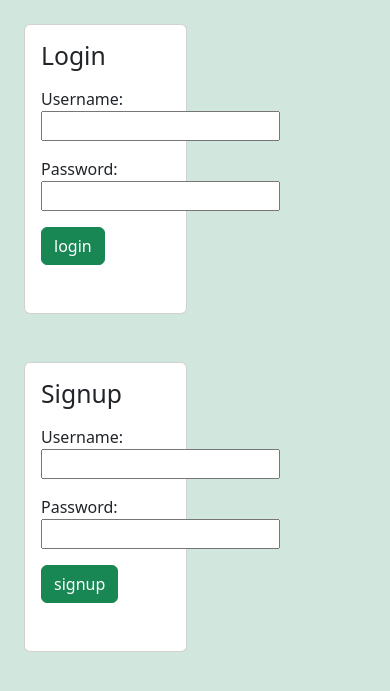
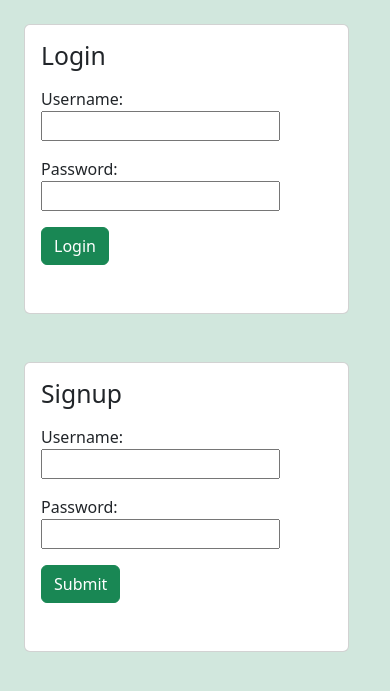
Before and after one commit to rmoscoe/tech-blog, a Node server app: page /login in a window 390 px wide. Shown: the part 105-796 px from the top of the page. Run offline with Node 20, Linux system fonts and the light colour scheme; some libraries are stand-ins or nearby versions.

Commit message:
fix login bug

```diff
--- a/controllers/home-routes.js
+++ b/controllers/home-routes.js
@@ -72,8 +72,10 @@ router.get('/dashboard', withAuth, async (req, res) => {
 // Post Details
 router.get('/posts/:id', withAuth, async (req, res) => {
     try {
+        let postAuthor = false;
+
         const postData = await Post.findOne({
-            attributes: ["id", "title", "createdDate", "content"],
+            attributes: ["id", "title", "createdDate", "content", "user_id"],
             where: {
                 id: req.params.id
             },
@@ -87,8 +89,12 @@ router.get('/posts/:id', withAuth, async (req, res) => {
 
         post.createdDate = formatDate(post.createdDate);
 
+        if (post.user_id === req.session.user_id) {
+            postAuthor = true;
+        }
+
         const commentData = await Comment.findAll({
-            attributes: ["id", "dateCreated", "content"],
+            attributes: ["id", "dateCreated", "content", "user_id"],
             where: {
                 post_id: req.params.id
             },
@@ -102,10 +108,15 @@ router.get('/posts/:id', withAuth, async (req, res) => {
 
         comments.forEach((comment) => {
             comment.dateCreated = formatDate(comment.dateCreated);
+            comment.author = false;
+            if (comment.user_id === req.session.user_id) {
+                comment.author = true;
+            }
         });
 
         res.render('post-details', {
             post,
+            postAuthor,
             comments,
             loggedIn: req.session.loggedIn,
         });
--- a/public/js/login.js
+++ b/public/js/login.js
@@ -1,3 +1,5 @@
+const loginForm = document.querySelector(".login-form");
+
 const loginFormHandler = async (event) => {
   event.preventDefault();
 
@@ -40,9 +42,8 @@ const signupFormHandler = async (event) => {
   }
 };
 
-document
-  .querySelector('.login-form')
-  .addEventListener('submit', loginFormHandler);
+
+loginForm.addEventListener('submit', loginFormHandler);
 
 document
   .querySelector('.signup-form')
--- a/public/js/logout.js
+++ b/public/js/logout.js
@@ -1,4 +1,3 @@
-console.log("logout script running");
 const logout = async () => {
   const response = await fetch('/api/users/logout', {
     method: 'POST',
--- a/seeds/users.js
+++ b/seeds/users.js
@@ -3,14 +3,17 @@ const { User } = require(path.join(__dirname, "../models"));
 
 const userdata = [
     {
+        id: 1,
         username: "neo",
         password: "IKnowKungFu"
     },
     {
+        id: 2,
         username: "agentsmith",
         password: "goodbyeMrAnderson"
     },
     {
+        id: 3,
         username: "trinity",
         password: "FollowtheWhiteRabbit"
     }
--- a/views/dashboard.handlebars
+++ b/views/dashboard.handlebars
@@ -11,4 +11,4 @@
     {{/each}}
 </section>
 
-<script src="../public/js/dashboard.js"></script>
+<script src="/js/dashboard.js" type="text/javascript"></script>
--- a/views/layouts/main.handlebars
+++ b/views/layouts/main.handlebars
@@ -12,7 +12,8 @@
         href="https://cdn.jsdelivr.net/npm/bootstrap@5.3.0-alpha1/dist/css/bootstrap.min.css"
         rel="stylesheet"
         integrity="sha384-GLhlTQ8iRABdZLl6O3oVMWSktQOp6b7In1Zl3/Jr59b6EGGoI1aFkw7cmDA6j6gD"
-        crossorigin="anonymous">
+        crossorigin="anonymous" />
+    <script src="https://kit.fontawesome.com/eb432245f2.js" crossorigin="anonymous"></script>
 </head>
 
 <body class="vh-100" style="background-color: var(--bs-success-bg-subtle)">
@@ -38,7 +39,7 @@
         </div>
     </main>
     {{#if loggedIn}}
-    <script src="js/logout.js"></script>
+    <script src="/js/logout.js"></script>
     {{/if}}
 
     <script
--- a/views/login.handlebars
+++ b/views/login.handlebars
@@ -1,22 +1,22 @@
-<section class="container">
-  <div class="row justify-space-between-md">
-    <div class="card col-5 m-4 p-3 align-content-around">
+<section class="container justify-center">
+  <div class="row justify-space-between d-flex flex-wrap flex-md-nowrap">
+    <div class="card col-10 col-md-5 m-4 p-3 align-content-around">
       <h2 class="page-title mb-3">Login</h2>
       <form class="form login-form mb-3">
         <div class="form-group mb-3">
           <label for="username-login" class="mr-3">Username:</label>
-          <input class="form-input" type="text" id="username-login" />
+          <input class="form-input login-form-input" type="text" id="username-login" />
         </div>
         <div class="form-group mb-3">
           <label for="password-login" class="mr-3">Password:</label>
-          <input class="form-input" type="password" id="password-login" />
+          <input class="form-input login-form-input" type="password" id="password-login" />
         </div>
         <div class="form-group mb-3">
-          <button class="btn btn-success" type="submit">login</button>
+          <input class="btn btn-success login-form-input" type="submit" value="Login">
         </div>
       </form>
     </div>
-    <div class="card col-5 m-4 p-3 align-content-around">
+    <div class="card col-10 col-md-5 m-4 p-3 align-content-around">
       <h2 class="page-title mb-3">Signup</h2>
       <form class="form signup-form mb-3">
         <div class="form-group mb-3">
@@ -28,7 +28,7 @@
           <input class="form-input" type="password" id="password-signup" />
         </div>
         <div class="form-group mb-3">
-          <button class="btn btn-success" type="submit">signup</button>
+          <input class="btn btn-success" type="submit" value="Submit">
         </div>
       </form>
     </div>
--- a/views/partials/comment.handlebars
+++ b/views/partials/comment.handlebars
@@ -1,6 +1,6 @@
-<li class="list-group-item pb-3">
+<li class="list-group-item m-2 pb-3">
     <p>
-        <span>{{username}}</span>
+        <span class="text-capitalize fw-semibold">{{user.username}}</span>
         <span>{{dateCreated}}</span>
     </p>
     <p>{{content}}</p>
```
Also changed, not shown: views/post-details.handlebars (+27 -8 lines), public/js/dashboard.js (added), public/js/post.js (added).
